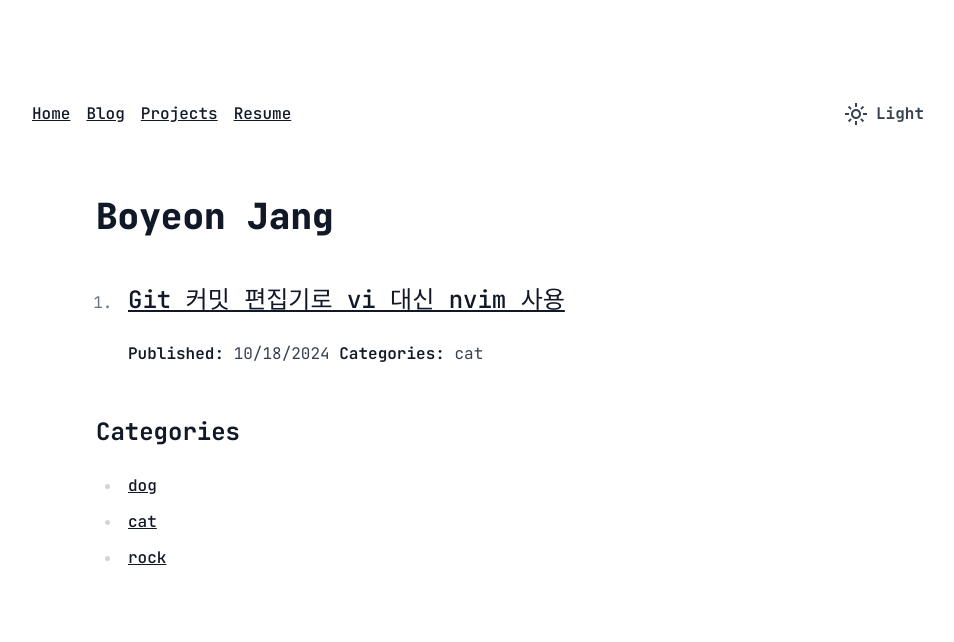
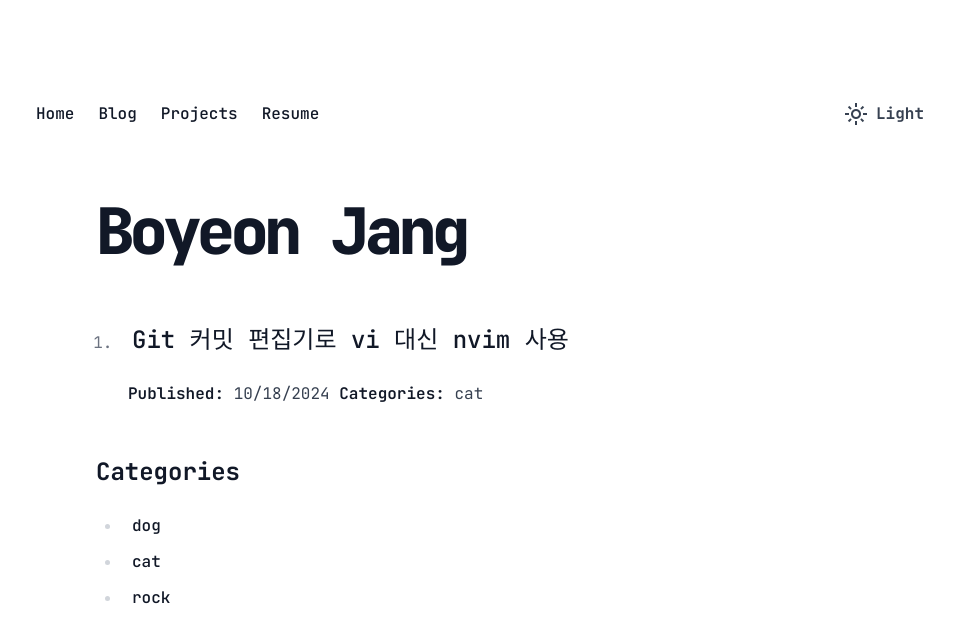
Before and after one commit to boyeoon/boyeon-blog, a Next.js app: page / in a window 1280 px wide. Shown: the top 642 px of the page, without its empty margins (160-1114 px from the left). Built offline with nearby package versions, Linux system fonts and the light colour scheme.

Commit message:
style: tailwindcss 태그 스타일 통합

```diff
--- a/tailwind.config.ts
+++ b/tailwind.config.ts
@@ -6,7 +6,15 @@ const config: Config = {
     "./components/**/*.{js,ts,jsx,tsx,mdx}",
     "./app/**/*.{js,ts,jsx,tsx,mdx}",
   ],
+  darkMode: "selector",
   theme: {
+    screens: {
+      "sm": "640px",
+      "md": "768px",
+      "lg": "1024px",
+      "xl": "1280px",
+      "2xl": "1536px",
+    },
     extend: {
       colors: {
         background: "var(--background)",
@@ -18,14 +26,25 @@ const config: Config = {
       typography: (theme: (key: string) => string) => ({
         DEFAULT: {
           css: {
-            headings: {},
+            headings: {}, // h1, h2, h3, h4, th
             lead: {}, // [class~="lead"]
-            h1: {},
+            h1: {
+              fontSize: "4rem",
+              fontWeight: "900",
+              letterSpacing: theme("letterSpacing.tight"),
+            },
             h2: {},
             h3: {},
             h4: {},
             p: {},
-            a: {},
+            a: {
+              padding: "0.25rem",
+              borderRadius: "0.25rem",
+              textDecoration: "none",
+              "&:hover": {
+                backgroundColor: theme("colors.slate.400"),
+              },
+            },
             blockquote: {},
             figure: {},
             figcaption: {},
@@ -48,6 +67,11 @@ const config: Config = {
           },
         },
       }),
+      letterSpacing: {
+        tight: "-0.3rem",
+        normal: "0rem",
+        wide: "0.3rem",
+      },
     },
   },
   plugins: [
```
